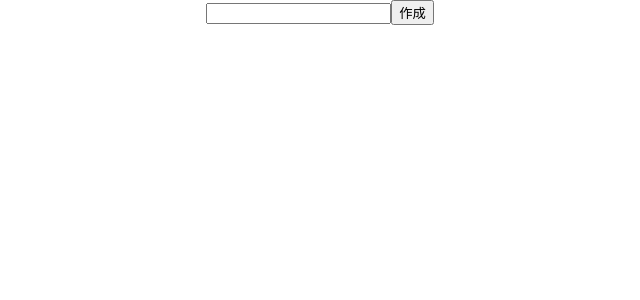
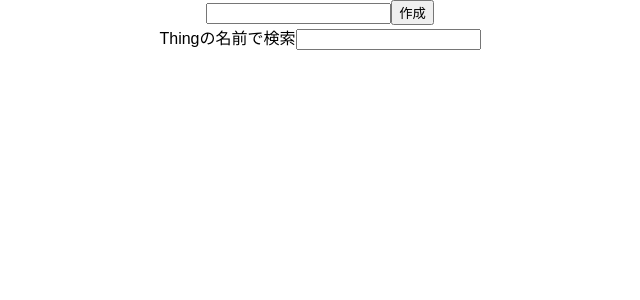
Before and after one commit to yajamon/relationship-note, a React (Create React App) app: page / in a window 1280 px wide. Shown: the top 300 px of the page, without its empty margins (320-960 px from the left). Built offline with nearby package versions, Linux system fonts and the light colour scheme.

Commit message:
Thingを名前で絞り込むことができるコンポーネントを作成

```diff
--- a/src/App.tsx
+++ b/src/App.tsx
@@ -3,6 +3,7 @@ import "./App.css";
 import { ThingFactory } from "./domain/thing_factory";
 import { MapThingRepository } from "./infrastructure/map_thing_repository";
 import { AllThings } from "./presentation/AllThings";
+import { SearchThingsByNamePart } from "./presentation/SearchThingsByNamePart";
 import { ThingCreator } from "./presentation/ThingCreator";
 
 class App extends React.Component {
@@ -19,6 +20,7 @@ class App extends React.Component {
           }}
         />
         <AllThings thingRepository={thingRepository}></AllThings>
+        <SearchThingsByNamePart thingRepository={thingRepository} />
       </div>
     );
   }
--- /dev/null
+++ b/src/presentation/SearchThingsByNamePart.tsx
@@ -0,0 +1,48 @@
+import React from "react";
+import { Thing } from "../domain/thing";
+import { ThingRepository } from "../domain/thing_repository";
+import { ThingListView } from "./ThingListView";
+
+type Prop = {
+  thingRepository: ThingRepository;
+};
+export const SearchThingsByNamePart: React.FC<Prop> = props => {
+  const [namePart, setNamePart] = React.useState("");
+  // 副作用によってStateを更新することで、コンポーネントに変化を要求できる
+  const [, setCount] = React.useState(0);
+
+  const countUp = (): void => {
+    setCount(c => c + 1);
+  };
+  const filtered = ((): Thing[] => {
+    if (namePart.length < 1) {
+      return [];
+    }
+    return props.thingRepository.query(thing =>
+      thing.name.value.includes(namePart)
+    );
+  })();
+
+  React.useEffect(() => {
+    props.thingRepository.subscribe(countUp);
+    return (): void => {
+      props.thingRepository.unsubscribe(countUp);
+    };
+  });
+
+  return (
+    <div>
+      <label>
+        Thingの名前で検索
+        <input
+          type="text"
+          value={namePart}
+          onChange={(e): void => {
+            setNamePart(e.target.value);
+          }}
+        />
+      </label>
+      <ThingListView things={filtered}></ThingListView>
+    </div>
+  );
+};
```
